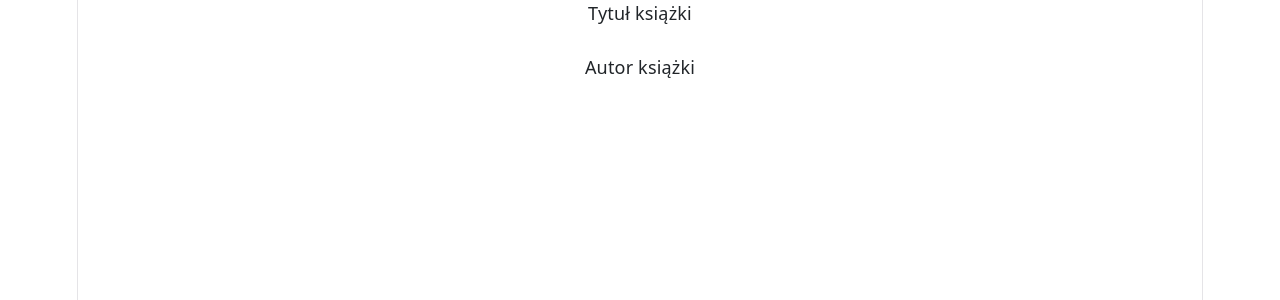
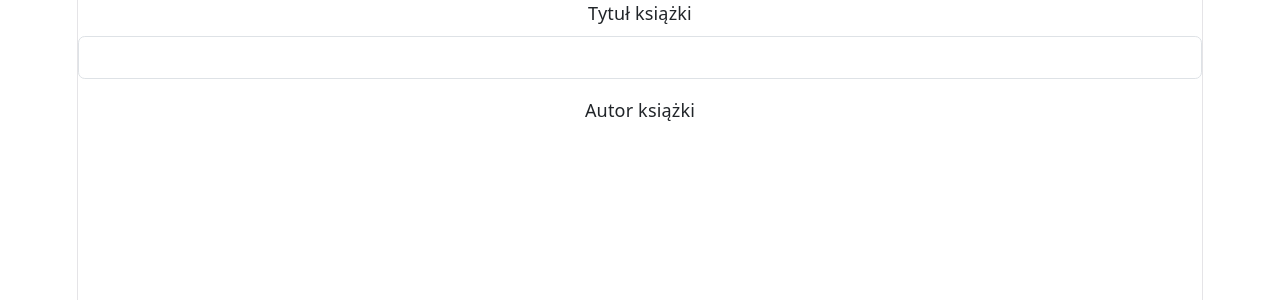
Before and after one commit to TBuksik/sp1-books, a React (Vite) app: page / in a window 1280 px wide. Shown: the top 300 px of the page. Built offline with nearby package versions, Linux system fonts and the light colour scheme.

Commit message:
Dodanie inputa i podłączenie funkcji dodajKsiazke na submit formularza

```diff
--- a/src/App.jsx
+++ b/src/App.jsx
@@ -27,12 +27,19 @@ function App() {
   }
 
   return (
-    <form>
+    <form onSubmit={dodajKsiazke}>
       <div className="mb-3">
         <label htmlFor="tytulKsiazki" className="form-label">
           Tytuł książki
         </label>
 
+        <input
+          type="text"
+          id="tytulKsiazki"
+          className="form-control"
+          value={tytul}
+          onChange={(event) => setTytul(event.target.value)}
+        />
 
       </div>
 
```
